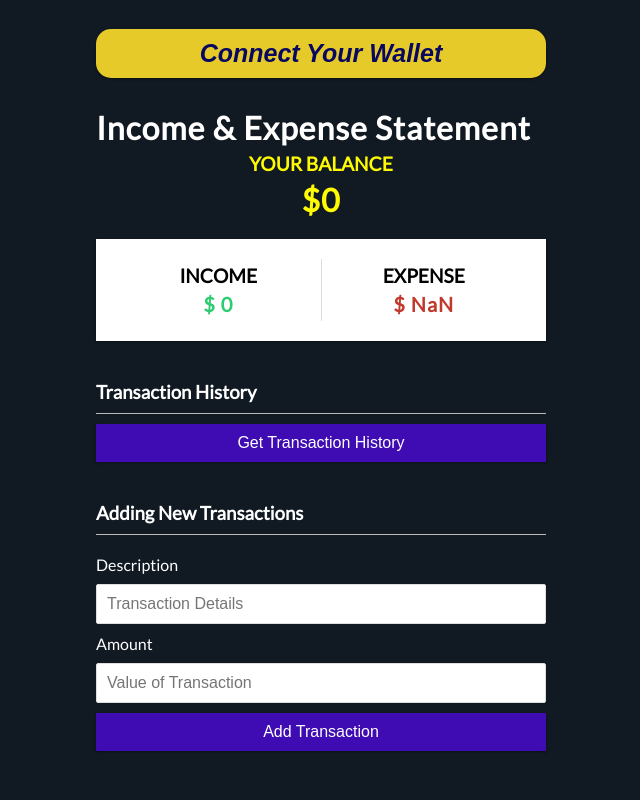
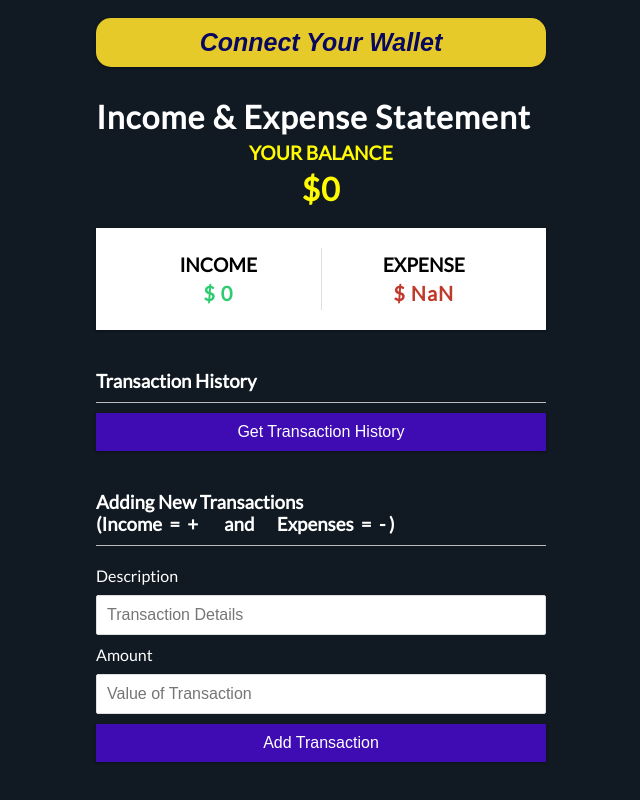
Before and after one commit to asimro/iet-react-1, a React (Create React App) app: page / in a window 1280 px wide. Shown: the whole page, without its empty margins (319-959 px from the left). Built offline with nearby package versions, Linux system fonts and the light colour scheme.

Commit message:
updateing the contract address

```diff
--- a/src/components/AddTrax.js
+++ b/src/components/AddTrax.js
@@ -6,7 +6,6 @@ import '../App.css';
 
 
 export const AddTrax = () => {
-
     const [amount, setAmount] = useState();
     const [description, setDescription] = useState();
     const [{ accounts, contract }, dispatch] = useContext(UserContext);
@@ -24,16 +23,15 @@ export const AddTrax = () => {
             await loadHistory(contract, dispatch);
             await loadBlockChain(dispatch);
         }
-
         catch (error) {
             console.log("error onSubmit trax = ", error);
         }
     }
 
-
     return (
         <div>
-            <h3>Adding New Transactions</h3>
+            <h3>Adding New Transactions <br />
+                (Income &nbsp;= &nbsp;+ &emsp; and  &emsp;Expenses &nbsp;= &nbsp;-&nbsp;) </h3>
             <form onSubmit={onSubmit}>
                 <div className="form-control">
                     <label htmlFor="description">
--- a/src/context/web3call.js
+++ b/src/context/web3call.js
@@ -2,7 +2,7 @@ import { setupWeb3, setAccounts, setContractAddress, setBalance, setIncome, setE
 import Web3 from 'web3';
 
 let ABI = require("../IETabi.js");
-const ContractAddress = "0xfc5524A98a97Cbc5005367D0dAA2379862396917";
+const ContractAddress = "0x6b858Be9185633585488CE644549A817E1fBaBAc";
 
 
 export const loadBlockChain = async (dispatch) => {
```
